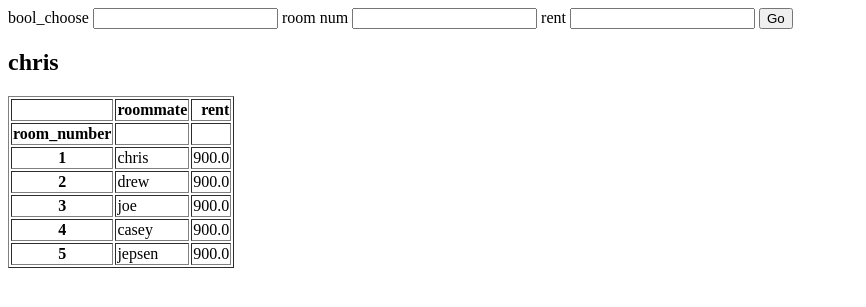
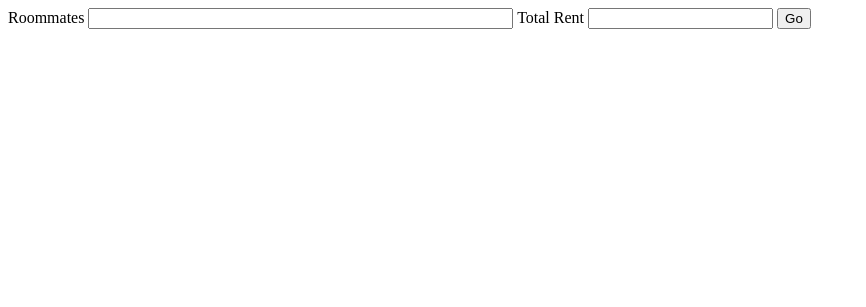
Before and after one commit to ryancjepsen/roompicker, a Flask app: page / in a window 1280 px wide. Shown: the top 307 px of the page, without its empty margins (0-866 px from the left). Run offline with Flask 2, Linux system fonts and the light colour scheme.

Commit message:
updated app code to have additional form for roommates list and total rent

```diff
--- a/src/app.py
+++ b/src/app.py
@@ -1,6 +1,6 @@
 from __future__ import print_function
 import pandas as pd
-from flask import Flask, render_template, request
+from flask import Flask, render_template, request, redirect, url_for
 from src.algo import roompicker
 from wtforms import Form
 from wtforms import StringField, IntegerField
@@ -10,6 +10,10 @@ app = Flask(__name__)
 # start off with no exceptions
 app.config['ROOMPICKER_EXCEPTION'] = ""
 
+class RoommatesForm(Form):
+    roommates = StringField('Roommates')
+    total_rent = IntegerField('Total Rent')
+
 # create the form for entering bids
 class BidForm(Form):
     # should verify that this is a y or an n TODO
@@ -17,11 +21,22 @@ class BidForm(Form):
     room_choice = IntegerField('room num')
     rent_choice = IntegerField('rent')
 
-# this needs to be filled in by a form TODO
-rp = roompicker.RoomPicker(roommates=['drew', 'casey', 'jepsen', 'joe', 'chris'], total_rent=4500)
+rp = roompicker.RoomPicker()
 
 @app.route('/', methods=['GET', 'POST'])
-def hello_world():
+def start():
+    roommates_form = RoommatesForm(request.form)
+
+    if request.method == 'POST':
+        roommates = str(roommates_form.roommates.data).split(",")
+        total_rent = int(roommates_form.total_rent.data)
+        rp.init(roommates, total_rent)
+        return redirect(url_for('pick_rooms'))
+
+    return render_template('start.html', form=roommates_form)
+
+@app.route('/roompicker', methods=['GET', 'POST'])
+def pick_rooms():
     # get the BidForm defined above
     bidform = BidForm(request.form)
     # if you hit go
@@ -40,7 +55,7 @@ def hello_world():
             # increment counter
             rp.pass_dude()
     # render the page
-    return render_template('index.html', form=bidform,
+    return render_template('roompicker.html', form=bidform,
                            html_data=rp.rooms_df.to_html(),
                            whos_up=rp.roommates[rp.turn],
                            myexcept = app.config['ROOMPICKER_EXCEPTION'])
--- a/src/templates/index.html
+++ b/src/templates/roompicker.html
@@ -1,4 +1,4 @@
-<form method="POST" action="/">
+<form method="POST" action="/roompicker">
     {{ form.bid_bool.label }} {{ form.bid_bool(size=20) }}
     {{ form.room_choice.label }} {{ form.room_choice(size=20) }}
     {{ form.rent_choice.label }} {{ form.rent_choice(size=20) }}
--- /dev/null
+++ b/src/templates/start.html
@@ -0,0 +1,6 @@
+<form method="POST" action="/">
+    {{ form.roommates.label }} {{ form.roommates(size=50) }}
+    {{ form.total_rent.label }} {{ form.total_rent(size=20) }}
+    <input type="submit" value="Go">
+    {{ html_data|safe }}
+</form>
```
Also changed, not shown: src/algo/roompicker.py (+6 -4 lines).
